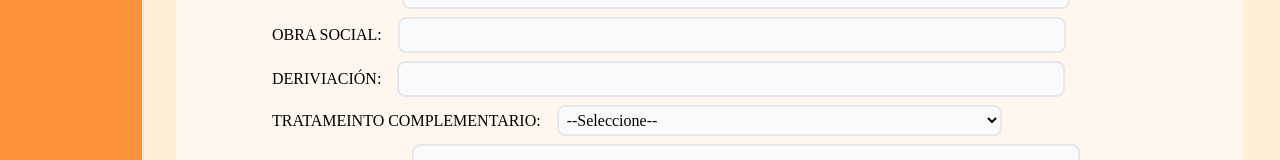
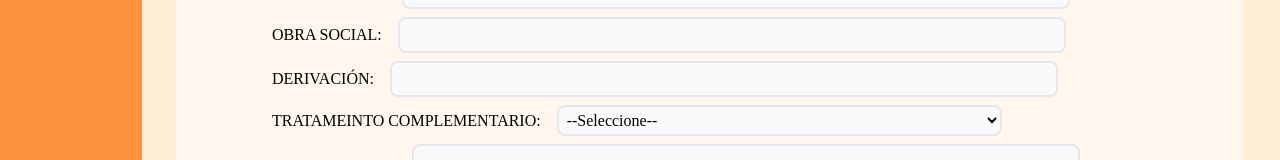
Before and after one commit to TomasHaydu/Pacientes-REDUX, a React (Create React App) app: page /new in a window 1280 px wide. Shown: the part 423-583 px from the top of the page. Built offline with nearby package versions, Linux system fonts and the light colour scheme.

Commit message:
Correccion de detalles

```diff
--- a/src/components/Forms.js
+++ b/src/components/Forms.js
@@ -181,7 +181,7 @@ const Forms = ({ patient }) => {
                 </div>
 
                 <div className="mx-20 my-2">
-                  <label className="mr-4 uppercase">Deriviación:</label>
+                  <label className="mr-4 uppercase">Derivación:</label>
                   <Field
                     type="text"
                     id="derivacion"
```
